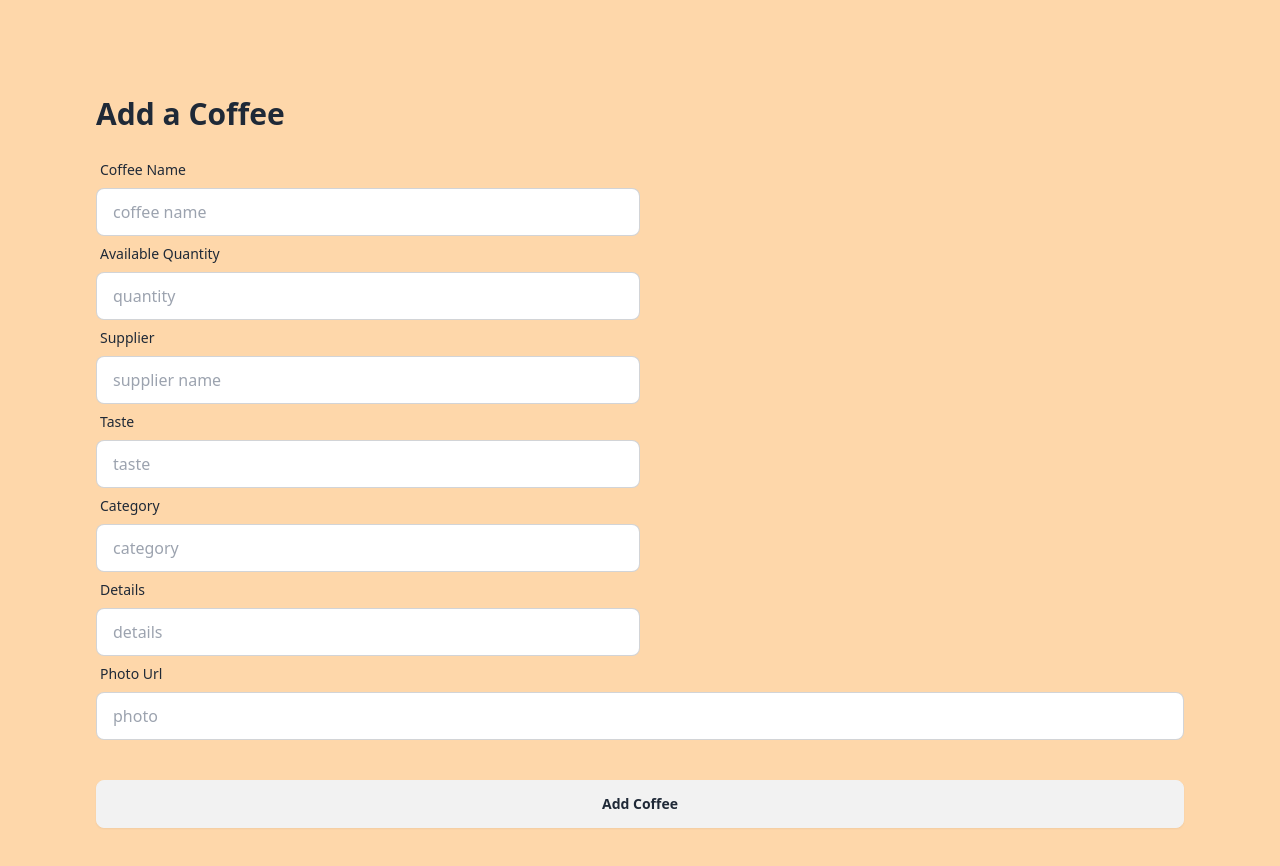
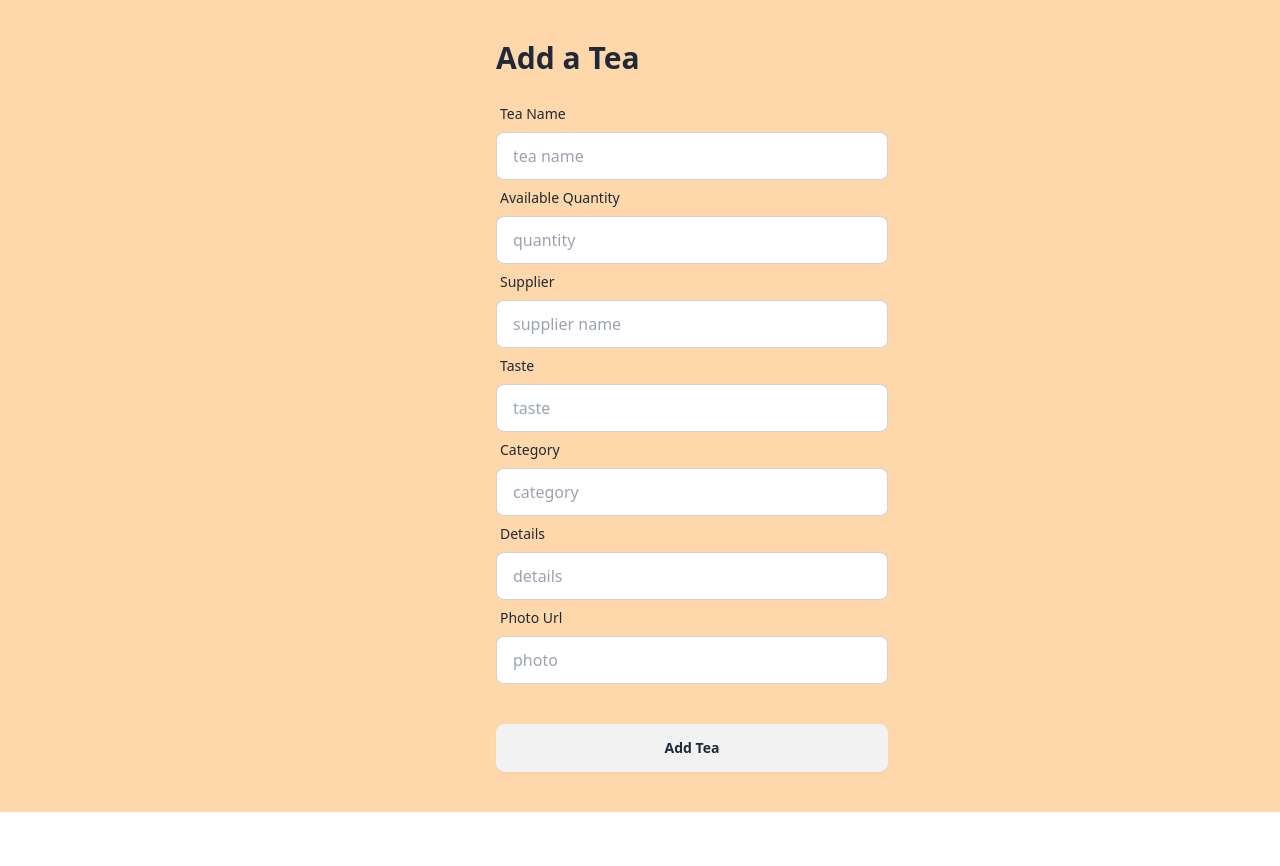
Before and after one commit to Neaz-mq/tea-store-client, a React (Vite) app: page /addTea in a window 1280 px wide. Shown: the top 866 px of the page. After the commit the page ends 812 px from the top, so only its background shows below. Built offline with nearby package versions, Linux system fonts and the light colour scheme.

Commit message:
add tea and post to database

```diff
--- a/package.json
+++ b/package.json
@@ -15,7 +15,8 @@
     "react": "^18.2.0",
     "react-dom": "^18.2.0",
     "react-router-dom": "^6.20.1",
-    "sort-by": "^1.2.0"
+    "sort-by": "^1.2.0",
+    "sweetalert2": "^11.10.1"
   },
   "devDependencies": {
     "@types/react": "^18.2.37",
--- a/src/App.jsx
+++ b/src/App.jsx
@@ -1,5 +1,13 @@
+import { useState } from "react";
+import { useLoaderData } from "react-router-dom";
 
 function App() {
+
+  const loadedTeas = useLoaderData();
+  const [teas, setTeas] = useState(loadedTeas);
+
+
+
 
   return (
     <>
--- a/src/components/AddTea.jsx
+++ b/src/components/AddTea.jsx
@@ -1,19 +1,67 @@
+import Swal from "sweetalert2";
 
 
 const AddTea = () => {
+
+
+    const handleAddTea = event => {
+        event.preventDefault();
+
+        const form = event.target;
+        const name = form.name.value;
+        const quantity = form.quantity.value;
+        const supplier = form.supplier.value;
+        const taste = form.taste.value;
+        const category = form.category.value;
+        const details = form.details.value;
+        const photo = form.photo.value;
+
+        const newTea = {name, quantity, supplier, taste, category, details, photo  }
+
+        console.log(newTea);
+
+
+
+        fetch('http://localhost:5000/tea', {
+            method: 'POST',
+            headers: {
+                'content-type': 'application/json'
+            },
+            body: JSON.stringify(newTea)
+        })
+        .then(res => res.json())
+        .then(data => {
+            console.log(data);
+
+            if(data.insertedId){
+                Swal.fire({
+                    title: 'Success!',
+                    text: 'Tea Added Successfully',
+                    icon: 'success',
+                    confirmButtonText: 'Cool'
+                  })
+            }
+
+
+        })
+
+
+    }
+
     return (
-        <div className="bg-orange-200 p-24">
-        <h2 className="text-3xl font-extrabold mb-5">Add a Coffee</h2>
-        <form>
+        <div className="bg-orange-200 pl-96 pt-10 pb-10">
+        <div className="ml-28">
+        <h2 className="text-3xl font-extrabold mb-5">Add a Tea</h2>
+        <form onSubmit={handleAddTea}>
             {/* form name and quantity row */}
             <div className="md:flex">
                 <div className="form-control md:w-1/2">
                     <label className="label">
-                        <span className="label-text">Coffee Name</span>
+                        <span className="label-text">Tea Name</span>
                     </label>
                     <label className="input-group">
 
-                        <input type="text" name="name" placeholder="coffee name" className="input input-bordered w-full" />
+                        <input type="text" name="name" placeholder="tea name" className="input input-bordered w-full" />
                     </label>
                 </div>
             </div>
@@ -82,13 +130,14 @@ const AddTea = () => {
                     </label>
                     <label className="input-group">
 
-                        <input type="text" name="photo" placeholder="photo" className="input input-bordered w-full" />
+                        <input type="text" name="photo" placeholder="photo" className="input input-bordered w-1/2" />
                     </label>
                 </div>
             </div>
 
-            <input type="submit" value="Add Coffee" className="btn btn-block mt-10" />
+            <input type="submit" value="Add Tea" className="btn btn-block mt-10 w-1/2" />
         </form>
+        </div>
     </div>
     );
 };
--- a/src/main.jsx
+++ b/src/main.jsx
@@ -12,7 +12,8 @@ import UpdateTea from './components/UpdateTea.jsx';
 const router = createBrowserRouter([
   {
     path: "/",
-    element: <div>Hello world!</div>,
+    element: <App></App>,
+    loader: () => fetch('http://localhost:5000/tea')
   },
   {
     path:"addTea",
```
Also changed, not shown: 1 other file (tests, documents, lock files or other folders).
